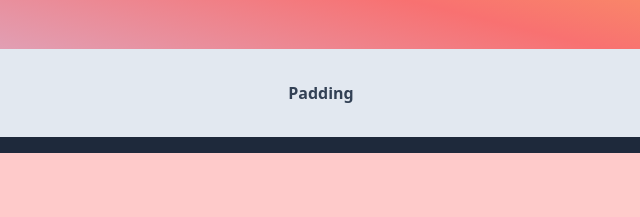
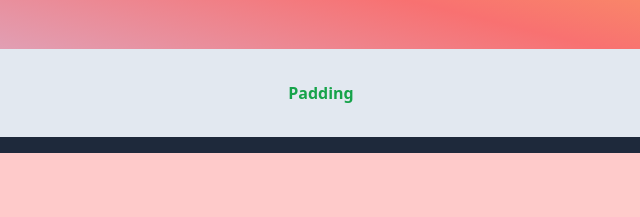
Before and after one commit to rizwanm0507/meteri-tailwindcss, a website: page index.html in a window 1280 px wide. Shown: the part 379-596 px from the top of the page, 319-959 px from the left. Drawn offline with Linux system fonts and the light colour scheme.

Commit message:
mengubah warna text padding menjadi green-600

```diff
--- a/index.html
+++ b/index.html
@@ -70,7 +70,7 @@
       <h2 class="text-center text-3xl font-semibold">Belajar Spacing</h2>
       <input type="gmail" class="mt-10" />
       <div class="m-13 bg-green-400">margin</div>
-      <div class="bg-slate-200 p-8 text-center font-semibold text-slate-700">
+      <div class="bg-slate-200 p-8 text-center font-semibold text-green-600">
         Padding
       </div>
     </section>
```
Also changed, not shown: css/style.css.
